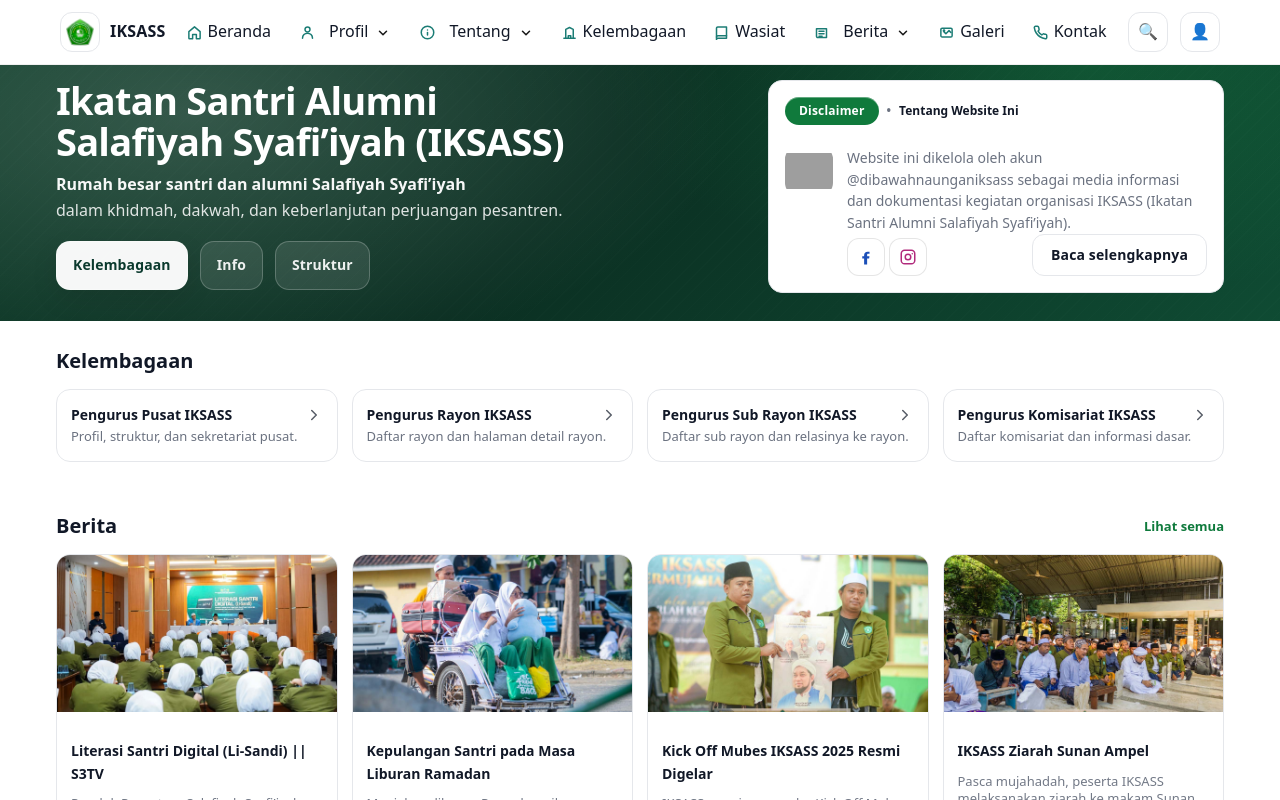
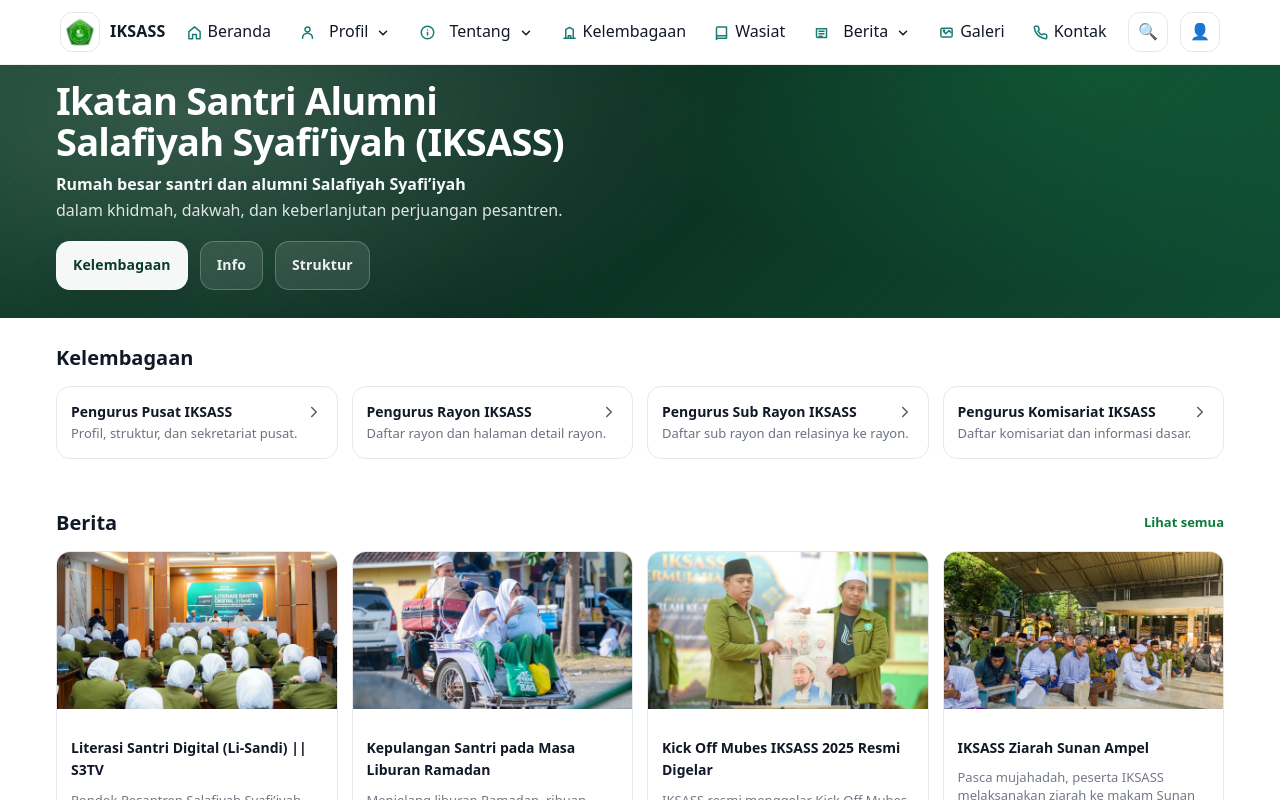
Before and after one commit to dibawahnaunganiksass/dibawahnaunganiksass.github.io, a plain HTML site: page index.html in a window 1280 px wide. Drawn offline with Linux system fonts and the light colour scheme; grey boxes are pictures that could not be loaded.

Commit message:
terkaird

```diff
--- a/index.html
+++ b/index.html
@@ -44,37 +44,7 @@
 <a class="btn ghost" href="profil/struktur-organisasi/">Struktur</a>
 </div>
 </div>
-<aside aria-label="Disclaimer &amp; tentang website ini" class="hero-card disclaimer">
-  <div class="disclaimer-head">
-    <span class="disclaimer-tag">Disclaimer</span>
-    <span class="disclaimer-sep">•</span>
-    <span class="disclaimer-title">Tentang Website Ini</span>
-  </div>
 
-  <div class="disclaimer-body">
-    <img class="disclaimer-logo" src="assets/img/dibawahnaungan-iksass.png" alt="Dibawah Naungan IKSASS" width="48" height="48" decoding="async" fetchpriority="high">
-    <div class="disclaimer-content">
-      <p class="disclaimer-text">Website ini dikelola oleh akun @dibawahnaunganiksass sebagai media informasi dan dokumentasi kegiatan organisasi IKSASS (Ikatan Santri Alumni Salafiyah Syafi’iyah).</p>
-
-      <div class="disclaimer-actions" aria-label="Aksi dan tautan">
-        <div class="disclaimer-social" aria-label="Tautan sosial">
-          <a class="icon-btn fb" href="https://www.facebook.com/dibawahnaunganiksass" target="_blank" rel="noopener" aria-label="Facebook dibawahnaunganiksass">
-            <svg class="ic" viewBox="0 0 24 24" aria-hidden="true">
-              <path fill="currentColor" d="M13.5 22v-8h2.7l.4-3H13.5V9.1c0-.9.2-1.5 1.5-1.5H16.7V5c-.3 0-1.4-.1-2.7-.1-2.7 0-4.5 1.6-4.5 4.7V11H7v3h2.5v8h4z"/>
-            </svg>
-          </a>
-          <a class="icon-btn ig" href="https://www.instagram.com/dibawahnaunganiksass" target="_blank" rel="noopener" aria-label="Instagram dibawahnaunganiksass">
-            <svg class="ic" viewBox="0 0 24 24" aria-hidden="true">
-              <path fill="currentColor" d="M7.5 2h9A5.5 5.5 0 0 1 22 7.5v9A5.5 5.5 0 0 1 16.5 22h-9A5.5 5.5 0 0 1 2 16.5v-9A5.5 5.5 0 0 1 7.5 2zm9 2h-9A3.5 3.5 0 0 0 4 7.5v9A3.5 3.5 0 0 0 7.5 20h9a3.5 3.5 0 0 0 3.5-3.5v-9A3.5 3.5 0 0 0 16.5 4zm-4.5 3.3A4.7 4.7 0 1 1 7.3 12 4.7 4.7 0 0 1 12 7.3zm0 2A2.7 2.7 0 1 0 14.7 12 2.7 2.7 0 0 0 12 9.3zM17.7 6.6a1 1 0 1 1-1 1 1 1 0 0 1 1-1z"/>
-            </svg>
-          </a>
-        </div>
-
-        <a class="btn btn-primary disclaimer-btn" href="tentang/website-ini/" aria-label="Baca selengkapnya">Baca selengkapnya</a>
-      </div>
-    </div>
-  </div>
-</aside>
 </div>
 </section>
 <section class="section">
```
